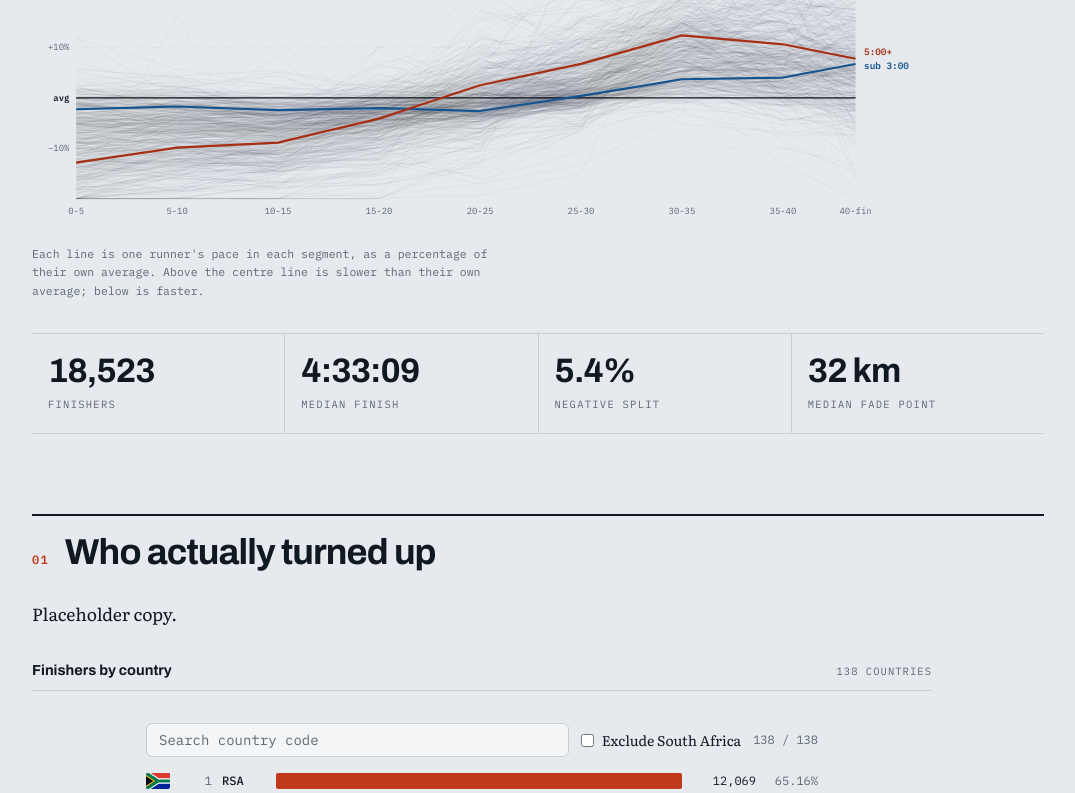
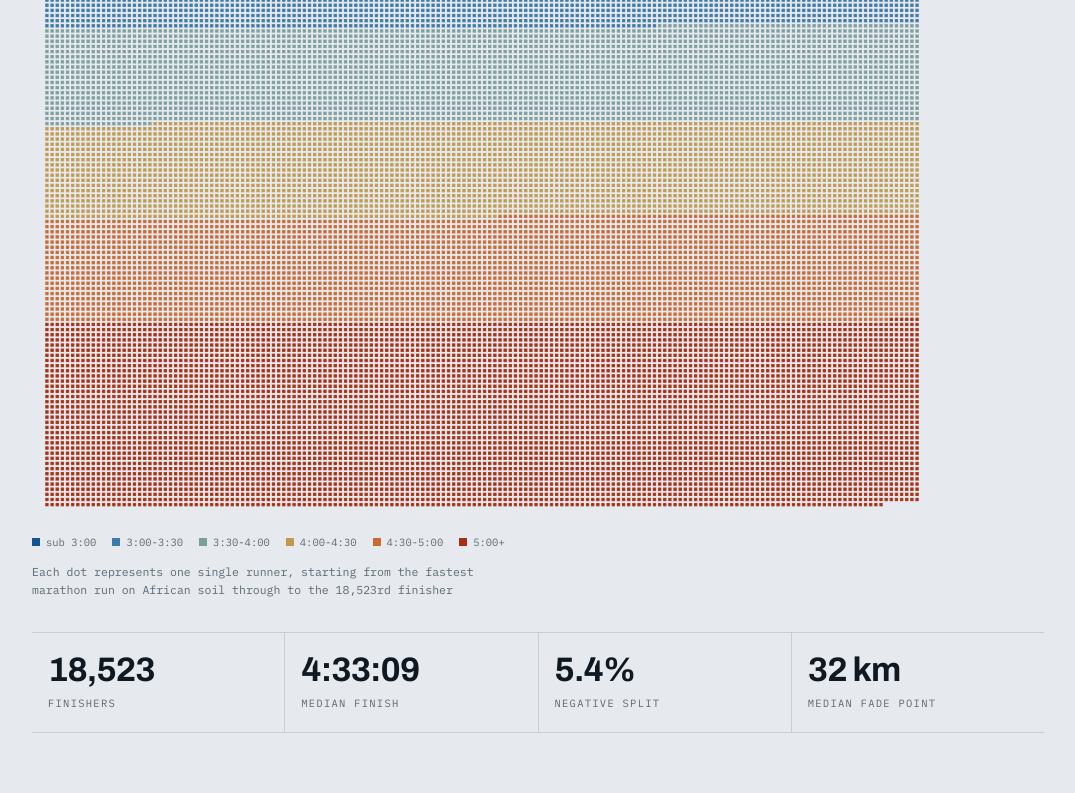
Before and after one commit to a-craker/cpt-marathon-26, a React (Vite) app: page / in a window 1280 px wide. Shown: the part 632-1425 px from the top of the page, without its empty margins (102-1177 px from the left). Built offline with nearby package versions, Linux system fonts and the light colour scheme.

Commit message:
adding hero lattic chart

```diff
--- a/src/App.jsx
+++ b/src/App.jsx
@@ -3,7 +3,7 @@ import Masthead from "./components/Masthead";
 import StatStrip from "./components/StatStrip";
 import Section from "./components/Section";
 import Figure from "./components/Figure";
-import HeroSpaghetti from "./charts/HeroSpaghetti";
+import CensusGrid from "./charts/CensusGrid";
 // SECTION 1
 import FinishHistogram from "./charts/FinishHistogram";
 import CategoryPyramid from "./charts/CategoryPyramid";
@@ -53,11 +53,11 @@ export default function App() {
         </p>
 
         <Figure
-          title="Pace per segment, % of own average"
-          meta="500 finishers sampled"
-          caption="Each line is one runner's pace in each segment, as a percentage of their own average. Above the centre line is slower than their own average; below is faster."
+          title="Every dot represents one of the 18,523 finishers"
+          meta="18,523 finishers"
+          caption="Each dot represents one single runner, starting from the fastest marathon run on African soil through to the 18,523rd finisher"
         >
-          <HeroSpaghetti />
+          <CensusGrid />
         </Figure>
 
         <StatStrip />
--- /dev/null
+++ b/src/charts/CensusGrid.jsx
@@ -0,0 +1,139 @@
+import { useId, useMemo } from "react";
+import census from "../data/census.json";
+import { BAND_COLS } from "../lib/chart";
+
+const PITCH = 5;    // dot cell, in svg units
+const DOT = 3.2;    // dot itself - the 1.8 difference is the gutter
+const HEAD = 58;    // headroom above the grid for the three stacked labels
+const M = { t: 10, r: 12, b: 12, l: 12 };
+const MARK = "var(--color-flare)";
+
+const fmtHMS = (sec) => {
+  const h = Math.floor(sec / 3600);
+  const m = Math.floor((sec % 3600) / 60);
+  const s = Math.round(sec % 60);
+  return `${h}:${String(m).padStart(2, "0")}:${String(s).padStart(2, "0")}`;
+};
+
+export default function CensusGrid() {
+  const { cols, n, bands, runs, marks: rawMarks } = census;
+  const uid = useId().replace(/:/g, "");
+
+  const { rects, marks, W, H, gridY0 } = useMemo(() => {
+    const nRows = Math.ceil(n / cols);
+    const gridY0 = M.t + HEAD;
+    const W = M.l + cols * PITCH + M.r;
+    const H = gridY0 + nRows * PITCH + M.b;
+
+    // Each run is a contiguous block of one band. Split it at row boundaries
+    // so every piece is a single horizontal strip one cell tall.
+    const rects = [];
+    for (const { band, start, len } of runs) {
+      let i = start;
+      let left = len;
+      while (left > 0) {
+        const row = Math.floor(i / cols);
+        const col = i % cols;
+        const take = Math.min(cols - col, left);
+        rects.push({
+          key: `${band}-${i}`,
+          band,
+          x: M.l + col * PITCH,
+          y: gridY0 + row * PITCH,
+          w: take * PITCH,
+        });
+        i += take;
+        left -= take;
+      }
+    }
+
+    // All three marks land in the top row, so the labels stack. Giving the
+    // rightmost mark the line closest to the grid means no leader line ever
+    // has to cross a label sitting above it.
+    const marks = rawMarks
+      .map((m) => ({
+        ...m,
+        cx: M.l + (m.idx % cols) * PITCH + PITCH / 2,
+        cy: gridY0 + Math.floor(m.idx / cols) * PITCH + PITCH / 2,
+      }))
+      .sort((a, b) => b.cx - a.cx)
+      .map((m, i) => ({ ...m, labY: gridY0 - 12 - i * 15 }));
+
+    return { rects, marks, W, H, gridY0 };
+  }, [cols, n, runs, rawMarks]);
+
+  return (
+    <div>
+      <svg viewBox={`0 0 ${W} ${H}`} className="block w-full h-auto overflow-visible">
+        <defs>
+          {bands.map((b, i) => (
+            <pattern
+              key={b}
+              id={`${uid}-${i}`}
+              width={PITCH}
+              height={PITCH}
+              patternUnits="userSpaceOnUse"
+              patternTransform={`translate(${M.l}, ${gridY0})`}
+            >
+              <rect
+                x={(PITCH - DOT) / 2}
+                y={(PITCH - DOT) / 2}
+                width={DOT}
+                height={DOT}
+                fill={BAND_COLS[b] ?? "var(--color-ink)"}
+              />
+            </pattern>
+          ))}
+        </defs>
+
+        {rects.map((r) => (
+          <rect
+            key={r.key}
+            x={r.x}
+            y={r.y}
+            width={r.w}
+            height={PITCH}
+            fill={`url(#${uid}-${r.band})`}
+          />
+        ))}
+
+        {marks.map((m) => (
+          <g key={m.role}>
+            <line
+              x1={m.cx}
+              x2={m.cx}
+              y1={m.cy - 5}
+              y2={m.labY + 5}
+              stroke={MARK}
+              strokeWidth="0.8"
+            />
+            <circle cx={m.cx} cy={m.cy} r="4.5" fill="none" stroke={MARK} strokeWidth="1" />
+            <text
+              x={m.cx + 8}
+              y={m.labY}
+              className="font-mono"
+              fontSize="11"
+              fill={MARK}
+            >
+              {m.prefix}
+              <tspan fill="var(--color-ink)"> · {m.name}</tspan>
+              <tspan fill="var(--color-graphite)"> · {fmtHMS(m.finish_sec)}</tspan>
+            </text>
+          </g>
+        ))}
+      </svg>
+
+      <div className="flex gap-4 items-center flex-wrap mt-3.5">
+        {bands.map((b) => (
+          <span key={b} className="flex gap-1.5 items-center">
+            <span
+              className="w-2 h-2 inline-block"
+              style={{ background: BAND_COLS[b] ?? "var(--color-ink)" }}
+            />
+            <span className="font-mono text-[10.5px] text-graphite">{b}</span>
+          </span>
+        ))}
+      </div>
+    </div>
+  );
+}
--- /dev/null
+++ b/src/data/census.json
@@ -0,0 +1 @@
+{"cols":170,"n":18523,"bands":["sub 3:00","3:00-3:30","3:30-4:00","4:00-4:30","4:30-5:00","5:00+"],"runs":[{"band":0,"start":0,"len":776},{"band":1,"start":776,"len":1893},{"band":2,"start":2669,"len":3132},{"band":3,"start":5801,"len":3127},{"band":4,"start":8928,"len":3476},{"band":5,"start":12404,"len":6119}],"marks":[{"idx":0,"pos":1,"name":"Huseyidin Mohamed ESA","finish_sec":7495,"role":"winner","prefix":"Winner"},{"idx":15,"pos":16,"name":"Eliud KIPCHOGE","finish_sec":8009,"role":"kipchoge","prefix":"16th"},{"idx":22,"pos":23,"name":"Dera Dida YAMI","finish_sec":8598,"role":"first_woman","prefix":"First woman"}]}
```
